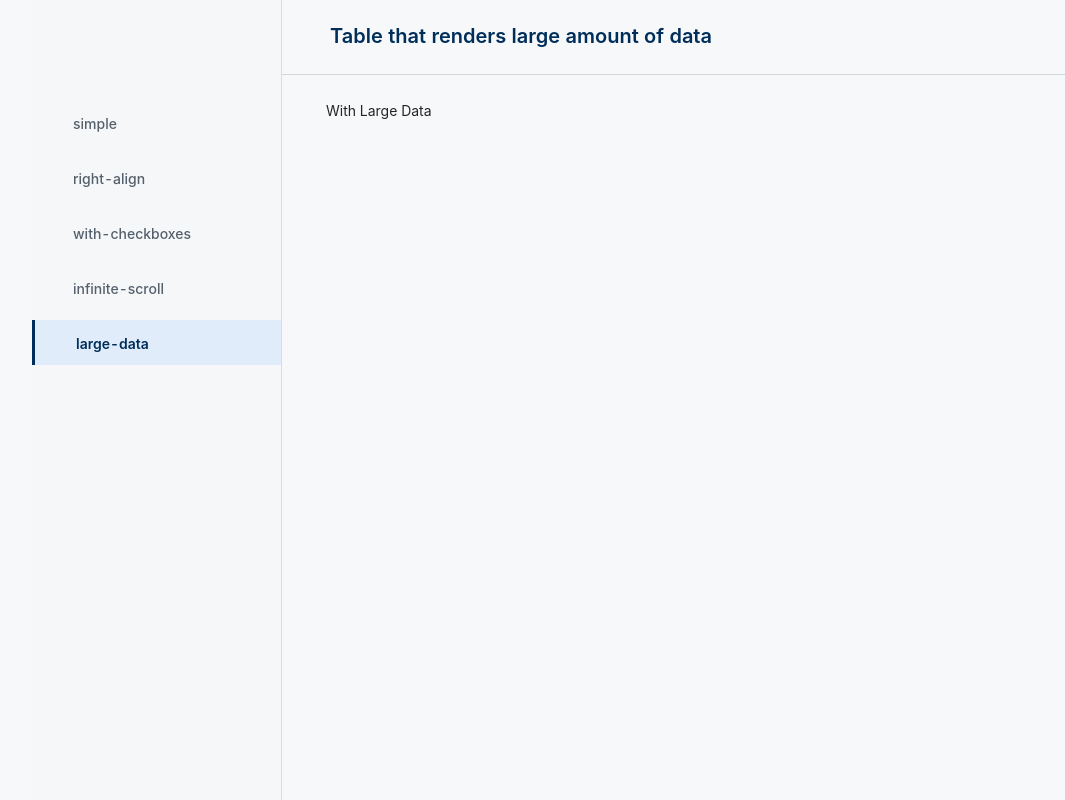
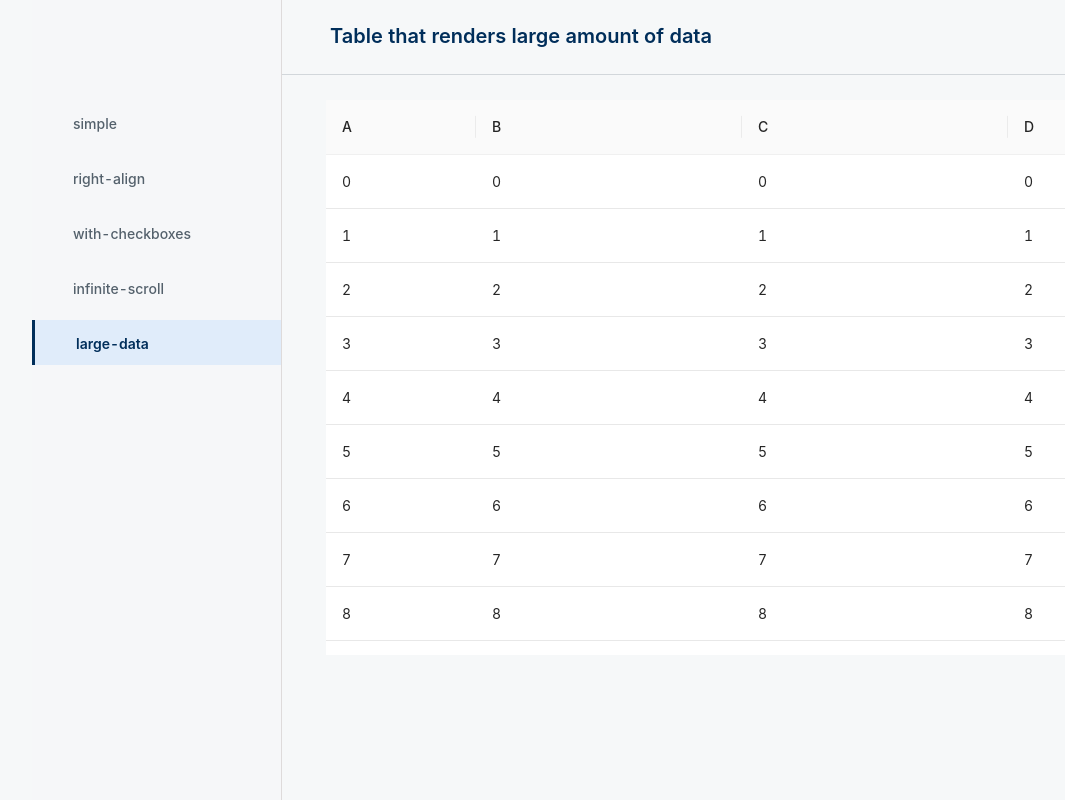
Before and after one commit to Bastieno/data-table, a Next.js app: page / in a window 1280 px wide. Both pictures are taken after a click on the element "large-data". Shown: the whole page, without its empty margins (118-1183 px from the left). Built offline with nearby package versions, Linux system fonts and the light colour scheme.

Commit message:
feat: create the VirtualTable component

```diff
--- a/components/Content.tsx
+++ b/components/Content.tsx
@@ -3,7 +3,14 @@ import { useMenuContext } from './providers/MenuProvider'
 import { DataTable } from './DataTable'
 import { Box } from './primitives'
 import { InfinityTable } from './InfinityTable'
-import { data, columns, columnsAlt } from '../data'
+import { VirtualTable } from './VirtualTable'
+import {
+  data,
+  columns,
+  columnsAlt,
+  largeData,
+  columnsForLargeData,
+} from '../data'
 import { fetchData } from '../utils'
 
 const SimpleTable = (): JSX.Element => {
@@ -18,7 +25,7 @@ const SimpleTable = (): JSX.Element => {
 
 const NumericTextRightAligned = (): JSX.Element => {
   return (
-    <Box maxWidth={700}>
+    <Box maxWidth={900}>
       <DataTable
         columns={columnsAlt}
         rows={data}
@@ -63,7 +70,17 @@ const WithInfiniteScroll = (): JSX.Element => {
 }
 
 const WithLargeData = (): JSX.Element => {
-  return <Box>With Large Data</Box>
+  return (
+    <Box maxWidth={900}>
+      <VirtualTable
+        columns={columnsForLargeData}
+        dataSource={largeData}
+        scroll={{
+          y: 500,
+        }}
+      />
+    </Box>
+  )
 }
 
 export const Content = (): JSX.Element => {
--- /dev/null
+++ b/components/VirtualTable.tsx
@@ -0,0 +1,117 @@
+import { useState, useEffect, useRef } from 'react'
+import { VariableSizeGrid as Grid } from 'react-window'
+import ResizeObserver from 'rc-resize-observer'
+import classNames from 'classnames'
+import { Table } from 'antd'
+
+export function VirtualTable(props: Parameters<typeof Table>[0]) {
+  const { columns, scroll } = props
+  const [tableWidth, setTableWidth] = useState(0)
+
+  const widthColumnCount = columns!.filter(({ width }) => !width).length
+  const mergedColumns = columns!.map((column) => {
+    if (column.width) {
+      return column
+    }
+
+    return {
+      ...column,
+      width: Math.floor(tableWidth / widthColumnCount),
+    }
+  })
+
+  const gridRef = useRef<any>()
+  const [connectObject] = useState<any>(() => {
+    const obj = {}
+    Object.defineProperty(obj, 'scrollLeft', {
+      get: () => null,
+      set: (scrollLeft: number) => {
+        if (gridRef.current) {
+          gridRef.current.scrollTo({ scrollLeft })
+        }
+      },
+    })
+
+    return obj
+  })
+
+  const resetVirtualGrid = () => {
+    gridRef.current?.resetAfterIndices({
+      columnIndex: 0,
+      shouldForceUpdate: true,
+    })
+  }
+
+  useEffect(() => resetVirtualGrid, [tableWidth])
+
+  const renderVirtualList = (
+    rawData: object[],
+    { scrollbarSize, ref, onScroll }: any
+  ) => {
+    ref.current = connectObject
+    const totalHeight = rawData.length * 54
+
+    return (
+      <Grid
+        ref={gridRef}
+        className="virtual-grid"
+        columnCount={mergedColumns.length}
+        columnWidth={(index: number) => {
+          const { width } = mergedColumns[index]
+          return totalHeight > scroll!.y! && index === mergedColumns.length - 1
+            ? (width as number) - scrollbarSize - 1
+            : (width as number)
+        }}
+        height={scroll!.y as number}
+        rowCount={rawData.length}
+        rowHeight={() => 54}
+        width={tableWidth}
+        onScroll={({ scrollLeft }: { scrollLeft: number }) => {
+          onScroll({ scrollLeft })
+        }}
+      >
+        {({
+          columnIndex,
+          rowIndex,
+          style,
+        }: {
+          columnIndex: number
+          rowIndex: number
+          style: React.CSSProperties
+        }) => (
+          <div
+            className={classNames('virtual-table-cell', {
+              'virtual-table-cell-last':
+                columnIndex === mergedColumns.length - 1,
+            })}
+            style={style}
+          >
+            {
+              (rawData[rowIndex] as any)[
+                (mergedColumns as any)[columnIndex].dataIndex
+              ]
+            }
+          </div>
+        )}
+      </Grid>
+    )
+  }
+
+  return (
+    <ResizeObserver
+      onResize={({ width }) => {
+        setTableWidth(width)
+      }}
+    >
+      <Table
+        {...props}
+        className="virtual-table"
+        columns={mergedColumns}
+        pagination={false}
+        components={{
+          body: renderVirtualList,
+        }}
+      />
+    </ResizeObserver>
+  )
+}
--- a/data/index.ts
+++ b/data/index.ts
@@ -91,3 +91,42 @@ export const columnsAlt: ColumnDefinitionType<Cat, keyof Cat>[] = [
     label: 'Color',
   },
 ]
+
+export const columnsForLargeData = [
+  {
+    title: 'A',
+    dataIndex: 'key',
+    width: 150,
+  },
+  {
+    title: 'B',
+    dataIndex: 'key',
+  },
+  {
+    title: 'C',
+    dataIndex: 'key',
+  },
+  {
+    title: 'D',
+    dataIndex: 'key',
+  },
+  {
+    title: 'E',
+    dataIndex: 'key',
+    width: 200,
+  },
+  {
+    title: 'F',
+    dataIndex: 'key',
+    width: 100,
+  },
+]
+
+export const largeData = Array.from(
+  {
+    length: 100000,
+  },
+  (_, key) => ({
+    key,
+  })
+)
--- a/package.json
+++ b/package.json
@@ -27,6 +27,7 @@
     "next": "latest",
     "react": "^17.0.2",
     "react-dom": "^17.0.2",
+    "react-window": "^1.8.6",
     "sass": "^1.38.2",
     "styled-components": "^5.3.1",
     "styled-system": "^5.1.5"
@@ -36,6 +37,7 @@
     "@types/jest": "^26.0.23",
     "@types/node": "^14.14.25",
     "@types/react": "^17.0.1",
+    "@types/react-window": "^1.8.5",
     "@types/styled-components": "^5.1.13",
     "@types/styled-system": "^5.1.13",
     "@typescript-eslint/eslint-plugin": "^4.14.2",
--- a/styles/index.scss
+++ b/styles/index.scss
@@ -12,3 +12,15 @@ body {
 * {
   box-sizing: border-box;
 }
+
+.virtual-table .ant-table-container:before,
+.virtual-table .ant-table-container:after {
+  display: none;
+}
+
+.virtual-table-cell {
+  box-sizing: border-box;
+  padding: 16px;
+  border-bottom: 1px solid #e8e8e8;
+  background: #fff;
+}
```
Also changed, not shown: 1 other file (tests, documents, lock files or other folders).
